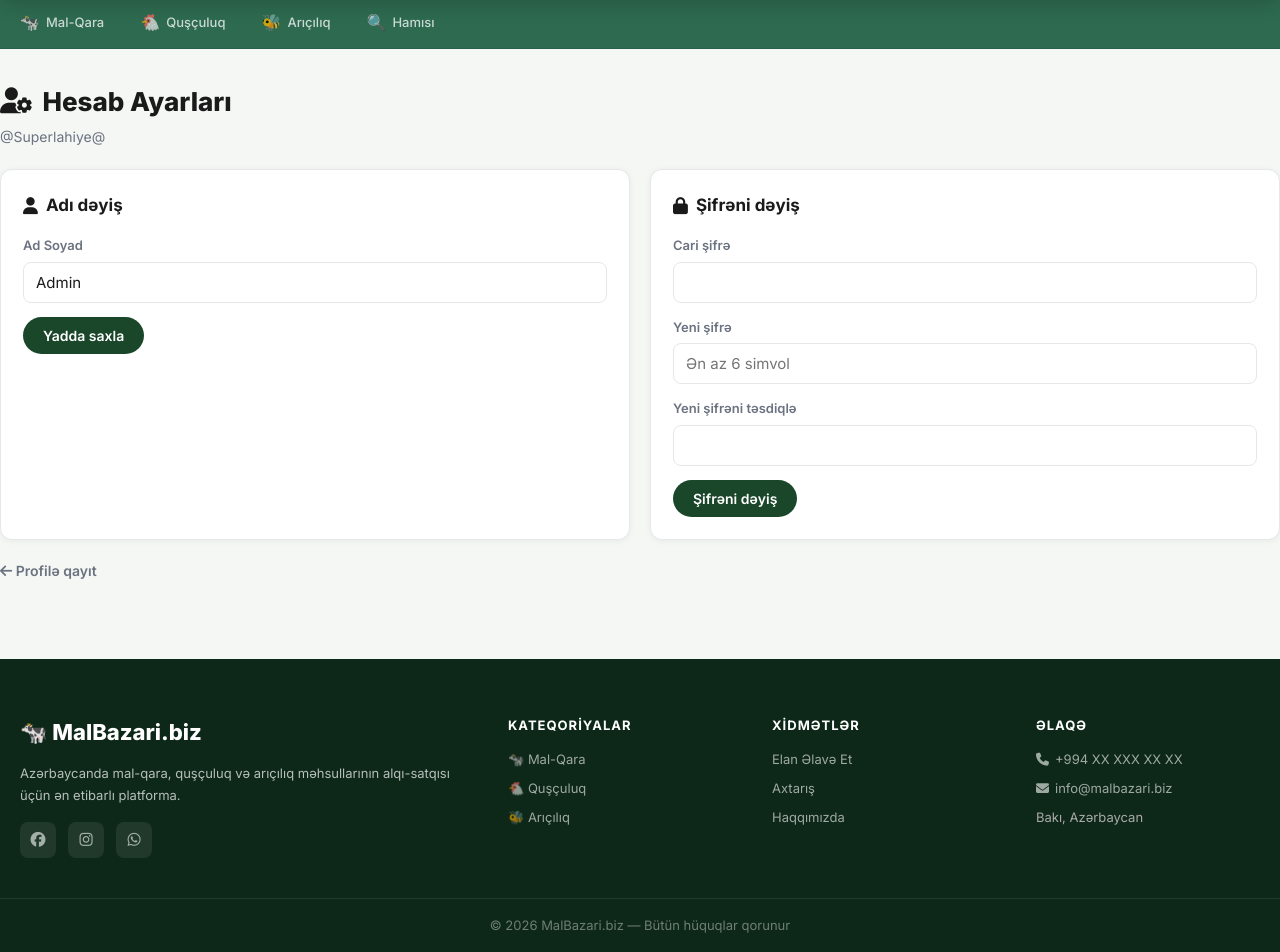
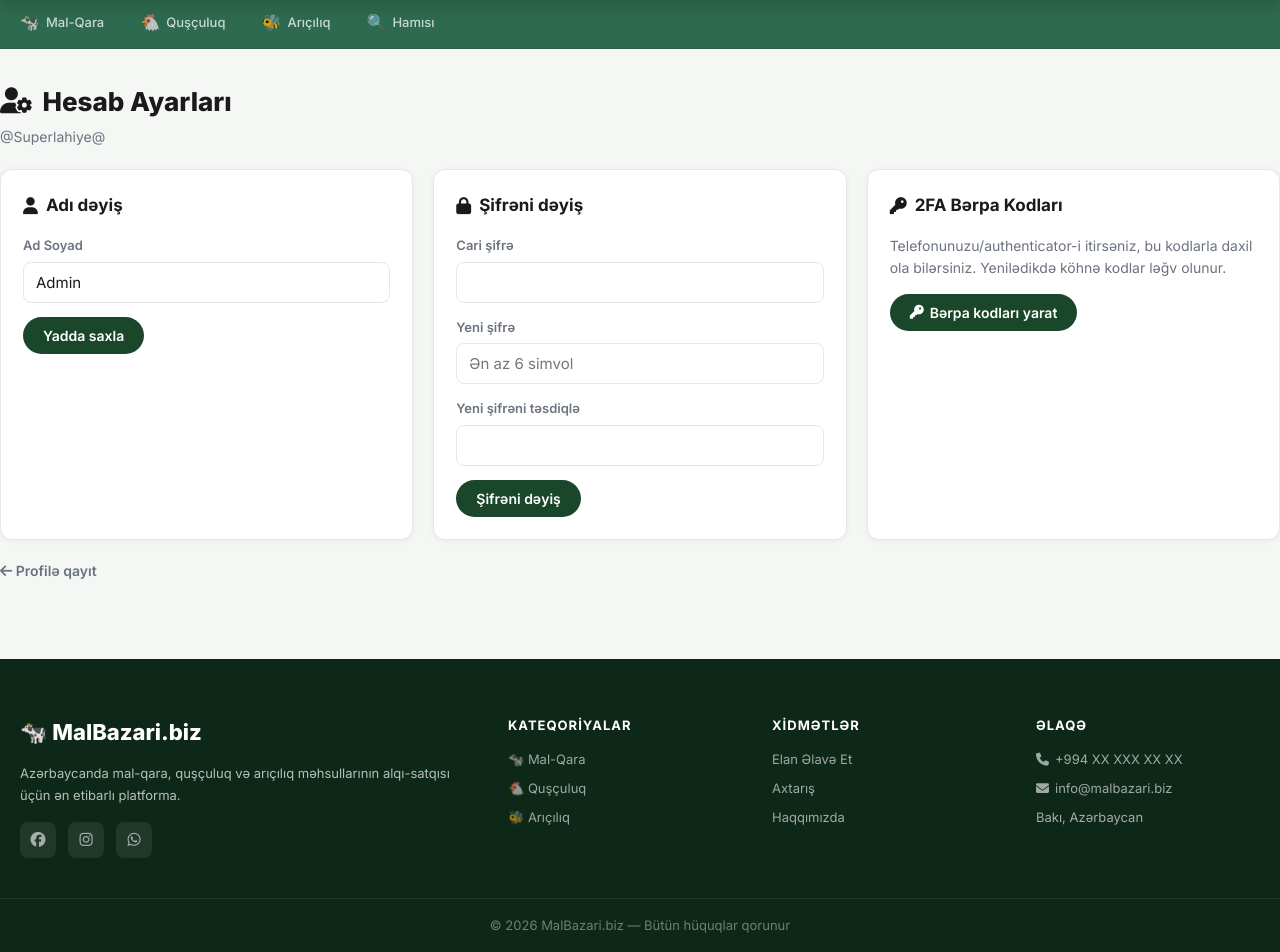
Before and after one commit to amilbexercin-tech/malbazari, a Flask app: page /hesab-ayarlari in a window 1280 px wide. Shown: the part 65-1017 px from the top of the page. Run offline with Flask 3, Linux system fonts and the light colour scheme; the visitor is signed in with stand-in values (Sample User, id 1); data comes from the database, SQL or seed files in the repository; data that the repository does not hold is empty; some libraries are stand-ins or nearby versions.

Commit message:
2FA bərpa kodlarını yenidən yaratma + .env dəstəyi
- /2fa-berpa-yenile: admin istənilən vaxt 8 yeni bərpa kodu yarada bilir (Hesab ayarları)
- .env faylı dəstəyi (python-dotenv) + .env.example — açarları rahat təyin etmək üçün

```diff
--- a/app.py
+++ b/app.py
@@ -502,6 +502,17 @@
     if not codes:
         return redirect(url_for('admin_dashboard'))
     return render_template('backup_codes.html', codes=codes, nxt=nxt)
+
+@app.route('/2fa-berpa-yenile', methods=['POST'])
+@admin_required
+def regenerate_backup_codes():
+    """Admin üçün yeni birdəfəlik bərpa kodları yaradır (köhnələri ləğv edir)."""
+    codes = [secrets.token_hex(4) for _ in range(8)]
+    db.set_backup_codes(session['user_id'], json.dumps(
+        [generate_password_hash(c) for c in codes]))
+    session['show_backup_codes'] = codes
+    session['backup_next'] = url_for('account_settings')
+    return redirect(url_for('backup_codes_view'))
 
 # ─── Parol bərpası ──────────────────────────────────────────────────────────────
 
--- a/templates/account.html
+++ b/templates/account.html
@@ -42,6 +42,24 @@
         <button type="submit" class="btn btn-primary">Şifrəni dəyiş</button>
       </form>
     </div>
+
+    {% if user.is_admin %}
+    <!-- 2FA bərpa kodları (yalnız admin) -->
+    <div class="account-card">
+      <h2><i class="fas fa-key"></i> 2FA Bərpa Kodları</h2>
+      <p style="color:var(--text-muted);font-size:14px;margin-bottom:14px">
+        Telefonunuzu/authenticator-i itirsəniz, bu kodlarla daxil ola bilərsiniz.
+        Yenilədikdə köhnə kodlar ləğv olunur.
+      </p>
+      <form method="post" action="{{ url_for('regenerate_backup_codes') }}"
+            onsubmit="return confirm('Yeni kodlar yaradılsın? Köhnələr ləğv olunacaq.')">
+        <input type="hidden" name="csrf_token" value="{{ csrf_token() }}">
+        <button type="submit" class="btn btn-primary">
+          <i class="fas fa-key"></i> Bərpa kodları yarat
+        </button>
+      </form>
+    </div>
+    {% endif %}
   </div>
 
   <a href="{{ url_for('profile') }}" class="back-link" style="margin-top:20px;display:inline-block">
```
Also changed, not shown: config.py (+7 -0 lines), 1 other file.
